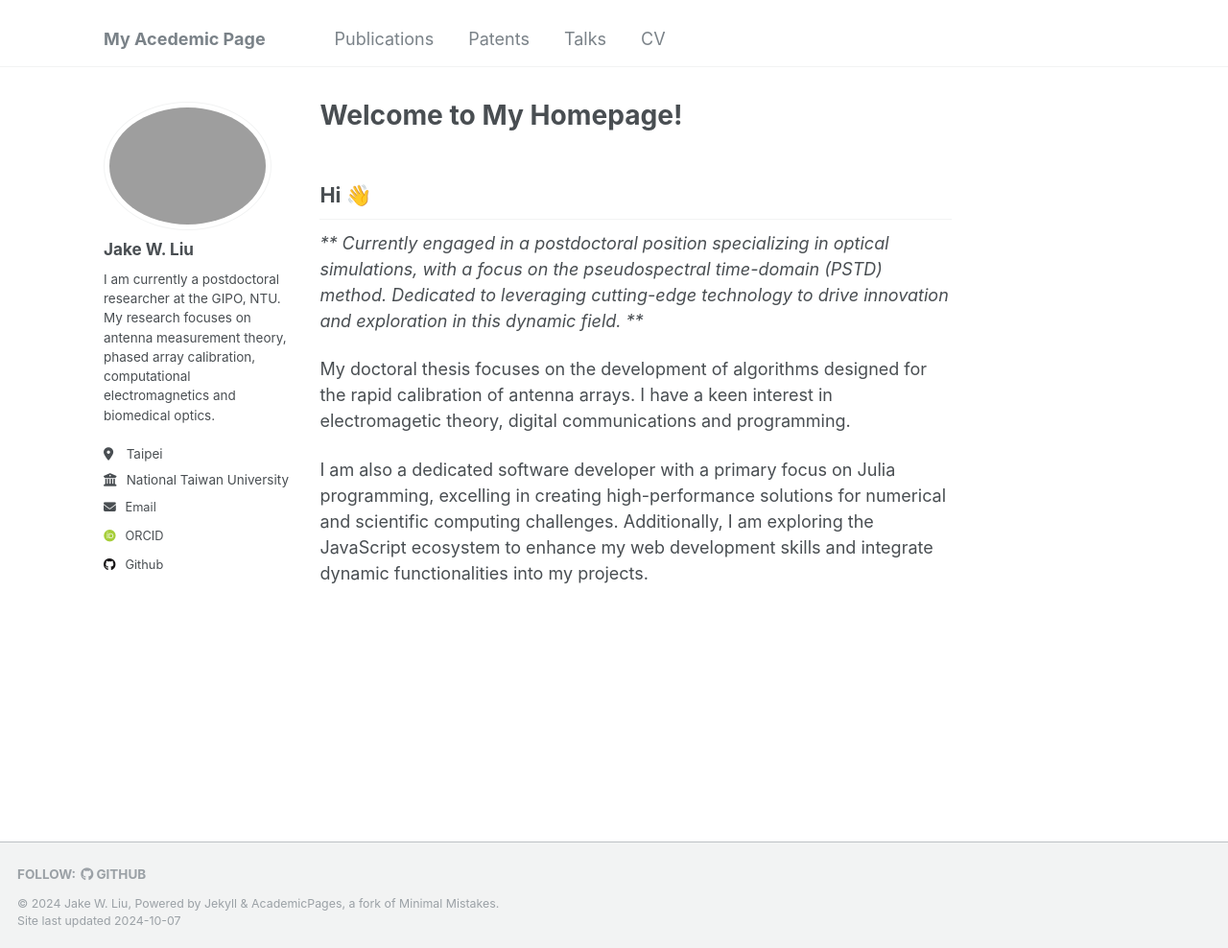
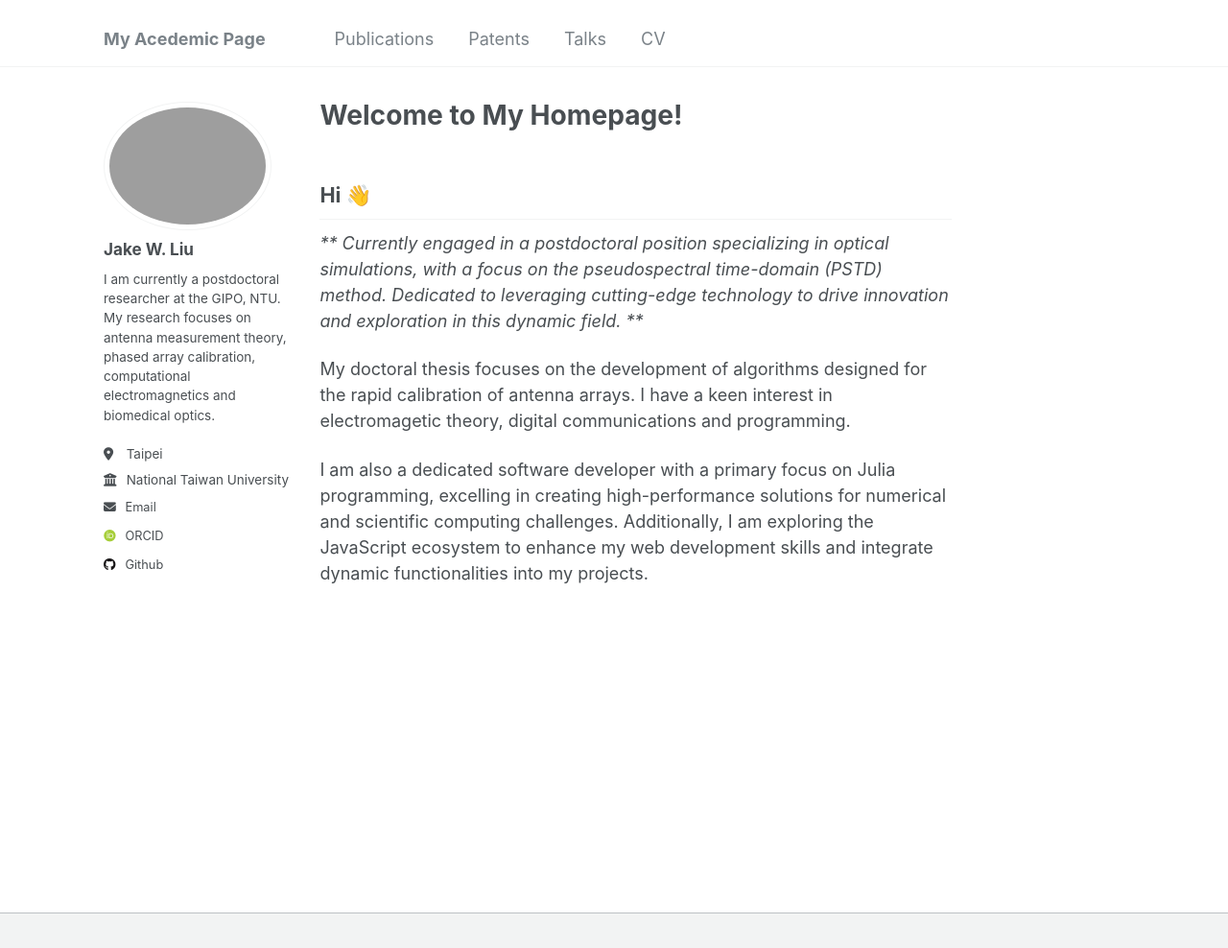
Before and after one commit to akjake616/jwliu, a Jekyll site: the page built from _pages/about.md, in a window 1280 px wide and 988 px high. Shown: the whole window at 96% size. Built offline with Jekyll 4.4.1, drawn with Linux system fonts in a browser that asks for light colours; some web fonts are replaced.

```diff
--- a/_config.yml
+++ b/_config.yml
@@ -35,6 +35,7 @@ author:
   arxiv            : # URL - Update with the correct link to your profile
   googlescholar    : # URL
   impactstory      : # URL
+  github           : "jake-w-liu"
   orcid            : "https://orcid.org/0000-0001-5458-7917"
   semantic         : # URL
   pubmed           : # URL
@@ -44,7 +45,6 @@ author:
   bitbucket        : # Username - Update with your username on the site
   codepen          : # Username
   dribbble         : # Username
-  github           : "jake-w-liu"
   kaggle           : # Username
   stackoverflow    : # User number or user number and name (i.e., use "1" or "1/jeff-atwood")
 
--- a/_includes/footer.html
+++ b/_includes/footer.html
@@ -1,4 +1,4 @@
-{% include base_path %}
+<!-- {% include base_path %}
 
 {% if site.author.github or site.author.bitbucket or site.atom_feed.hide != true %}
 <div class="page__footer-follow">
@@ -9,12 +9,6 @@
     {% if site.author.github %}
       <li><a href="http://github.com/{{ site.author.github }}"><i class="fab fa-github" aria-hidden="true"></i> GitHub</a></li>
     {% endif %}
-    <!-- {% if site.author.bitbucket %}
-      <li><a href="http://bitbucket.org/{{ site.author.bitbucket }}"><i class="fab fa-bitbucket" aria-hidden="true"></i> Bitbucket</a></li>
-    {% endif %}
-    {% if site.atom_feed.hide != true %}
-    <li><a href="{% if site.atom_feed.path %}{{ site.atom_feed.path }}{% else %}{{ base_path }}/feed.xml{% endif %}"><i class="fa fa-fw fa-rss-square" aria-hidden="true"></i> {{ site.data.ui-text[site.locale].feed_label | default: "Feed" }}</a></li>
-    {% endif %} -->
   </ul>
 </div>
 {% endif %}
@@ -22,4 +16,4 @@
 <div class="page__footer-copyright">
   &copy; {{ site.time | date: '%Y' }} {{ site.name | default: site.title }}, {{ site.data.ui-text[site.locale].powered_by | default: "Powered by" }} <a href="http://jekyllrb.com" rel="nofollow">Jekyll</a> &amp; <a href="https://github.com/academicpages/academicpages.github.io">AcademicPages</a>, a fork of <a href="https://mademistakes.com/work/minimal-mistakes-jekyll-theme/" rel="nofollow">Minimal Mistakes</a>.<br />
   Site last updated {{ "now" | date: '%Y-%m-%d' %}}
-</div>
+</div> -->
```
